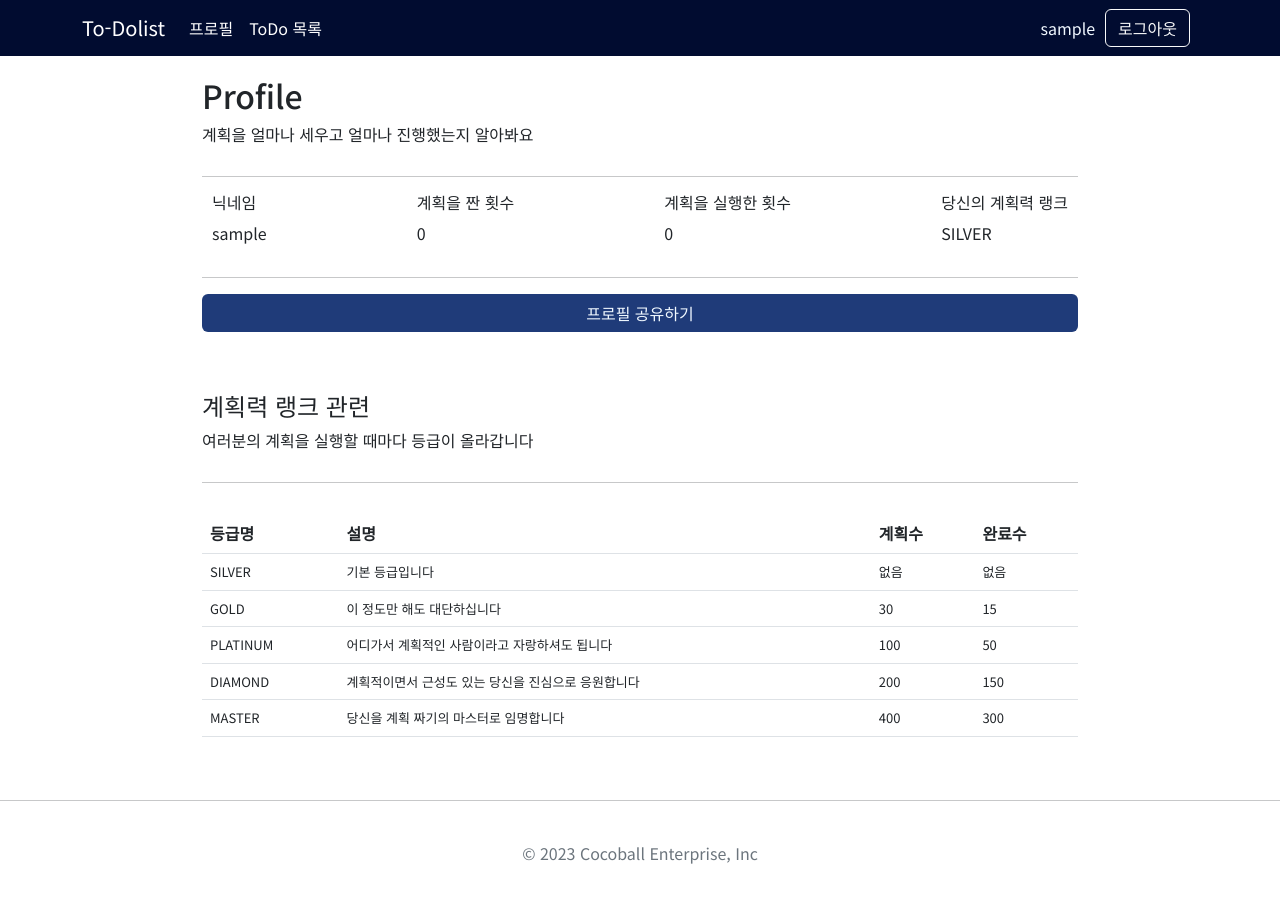
After one commit to mrcocoball/To-Dolist, a Django app: page /profiles/ in a window 1280 px wide. The commit adds this page. Run offline with Django 4.2, Linux system fonts and the light colour scheme; the visitor is signed in with stand-in values (Sample User, id 1); data comes from the database, SQL or seed files in the repository; some libraries are stand-ins or nearby versions.

Commit message:
#20 - profile 뷰, 템플릿 적용

```diff
--- a/accounts/models.py
+++ b/accounts/models.py
@@ -5,8 +5,8 @@ class User(AbstractUser):
 
     first_name = None
     last_name = None
-    todo_count = models.BigIntegerField('TODO_COUNT', null=True)
-    todo_complete_count = models.BigIntegerField('TODO_COMPLETE_COUNT', null=True)
+    todo_count = models.BigIntegerField('TODO_COUNT', null=True, default=0)
+    todo_complete_count = models.BigIntegerField('TODO_COMPLETE_COUNT', null=True, default=0)
 
     def __str__(self):
         return self.email
--- /dev/null
+++ b/profiles/templates/profile.html
@@ -0,0 +1,82 @@
+{% extends 'base.html' %}
+
+{% block title %}To-Dolist{% endblock %}
+
+{% block content %}
+<div class="profile_header">
+    <h2>Profile</h2>
+    <p>계획을 얼마나 세우고 얼마나 진행했는지 알아봐요</p>
+</div>
+<hr>
+
+<div class="profile_detail">
+    <div class="profile_detail_item">
+        <h6>닉네임</h6>
+        <p>{{ profile.username }}</p>
+    </div>
+    <div class="profile_detail_item">
+        <h6>계획을 짠 횟수</h6>
+        <p>{{ profile.todo_count}}</p>
+    </div>
+    <div class="profile_detail_item">
+        <h6>계획을 실행한 횟수</h6>
+        <p>{{ profile.todo_complete_count }}</p>
+    </div>
+    <div class="profile_detail_item">
+        <h6>당신의 계획력 랭크</h6>
+        <p>SILVER</p>
+    </div>
+</div>
+<hr>
+<div style="margin-top: 10px;">
+    <button type="button" class="w-100 btn btn-create" id="common_share_button">프로필 공유하기</button>
+</div>
+
+<div class="profile_rank">
+    <h4>계획력 랭크 관련</h4>
+    <p>여러분의 계획을 실행할 때마다 등급이 올라갑니다</p>
+</div>
+<hr>
+
+<div class="profile_table_container">
+    <table class="table" id="profile_table">
+        <thead>
+            <th>등급명</th>
+            <th>설명</th>
+            <th>계획수</th>
+            <th>완료수</th>
+        </thead>
+        <tbody>
+            <td>SILVER</td>
+            <td>기본 등급입니다</td>
+            <td>없음</td>
+            <td>없음</td>
+        </tbody>
+        <tbody>
+            <td>GOLD</td>
+            <td>이 정도만 해도 대단하십니다</td>
+            <td>30</td>
+            <td>15</td>
+        </tbody>
+        <tbody>
+            <td>PLATINUM</td>
+            <td>어디가서 계획적인 사람이라고 자랑하셔도 됩니다</td>
+            <td>100</td>
+            <td>50</td>
+        </tbody>
+        <tbody>
+            <td>DIAMOND</td>
+            <td>계획적이면서 근성도 있는 당신을 진심으로 응원합니다</td>
+            <td>200</td>
+            <td>150</td>
+        </tbody>
+        <tbody>
+            <td>MASTER</td>
+            <td>당신을 계획 짜기의 마스터로 임명합니다</td>
+            <td>400</td>
+            <td>300</td>
+        </tbody>
+    </table>
+</div>
+
+{% endblock %}
--- /dev/null
+++ b/profiles/urls.py
@@ -0,0 +1,14 @@
+from django.urls import path
+from . import views
+
+app_name = 'profiles'
+
+urlpatterns = [
+
+    # Example : /profiles/
+    path('', views.main, name="main"),
+
+    # Example: /profiles/{id}/
+    path('<int:pk>/', views.detail, name="detail"),
+
+]
--- a/profiles/views.py
+++ b/profiles/views.py
@@ -1,3 +1,25 @@
 from django.shortcuts import render
+from django.http import HttpResponse
+from django.http import HttpResponseRedirect
+from django.urls import reverse
+from accounts.models import User
 
-# Create your views here.
+def main(request):
+
+    # 인증 여부 체크
+    if request.user.is_authenticated:
+
+        profile = User.objects.get(username = request.user.username)
+        data = {'profile' : profile}
+
+        return render(request, 'profile.html', data)
+    else:
+        # 로그인 페이지로 리다이렉션
+        return HttpResponseRedirect('../accounts/login')
+
+def detail(request, pk):
+
+    profile = User.objects.get(id = pk)
+    data = {'profile' : profile}
+
+    return render(request, 'profile.html', data)
--- a/static/layout.css
+++ b/static/layout.css
@@ -2,6 +2,10 @@
 @import url('https://fonts.googleapis.com/css2?family=Noto+Sans+KR:wght@100;300;400;500;700;900&display=swap');
 
 /* 전역 설정 */
+
+html, body {
+    height: 100%;
+}
 
 * {
 	font-family: 'Noto Sans KR', sans-serif;
@@ -22,6 +26,35 @@ div.reverse_align {
     text-align: right;
 }
 
+
+/* Profiles 관련 */
+
+div.profile_header {
+    margin-bottom: 30px;
+}
+
+div.profile_rank {
+    margin-top: 60px;
+    margin-bottom: 30px;
+}
+
+div.profile_detail {
+    padding-left: 10px;
+    padding-right: 10px;
+    min-width: 400px;
+    max-width: 900px;
+    justify-content: space-between !important;
+    display: flex !important;
+}
+
+div.profile_table_container {
+    margin-top: 30px;
+}
+
+#profile_table > th, td {
+    vertical-align: middle;
+    font-size: small;
+}
 
 /* Todos 관련 */
 
@@ -224,6 +257,40 @@ div.todo_detail_bottom {
     color:rgb(0, 33, 61);
 }
 
+.btn-join {
+    background-color: rgb(28, 63, 132);
+    color:aliceblue;
+    margin-bottom: 10px;
+}
+
+.btn-join:hover {
+    background-color: rgb(66, 102, 172);
+    color:aliceblue;
+    margin-bottom: 10px;
+}
+
+.btn-kakao {
+    background-color: 	#FEE500;
+    color:rgb(0, 33, 61);
+}
+
+.btn-kakao:hover {
+    background-color: 	#FEE500;
+    color:rgb(0, 33, 61);
+}
+
+/* footer 관련 */
+
+#wrapper {
+    min-height: 88%;
+    position: relative;
+    padding-bottom: 120px;
+}
+
+footer.myfooter {
+    position: relative;
+    transform: translateY(-100%);
+}
 
 /* 페이징 관련 */
 
--- a/todolist/urls.py
+++ b/todolist/urls.py
@@ -6,4 +6,5 @@ urlpatterns = [
     path('accounts/', include('allauth.urls')),
     path('todos/', include('todos.urls')),
     path('', include('accounts.urls')),
+    path('profiles/', include('profiles.urls')),
 ]
```
